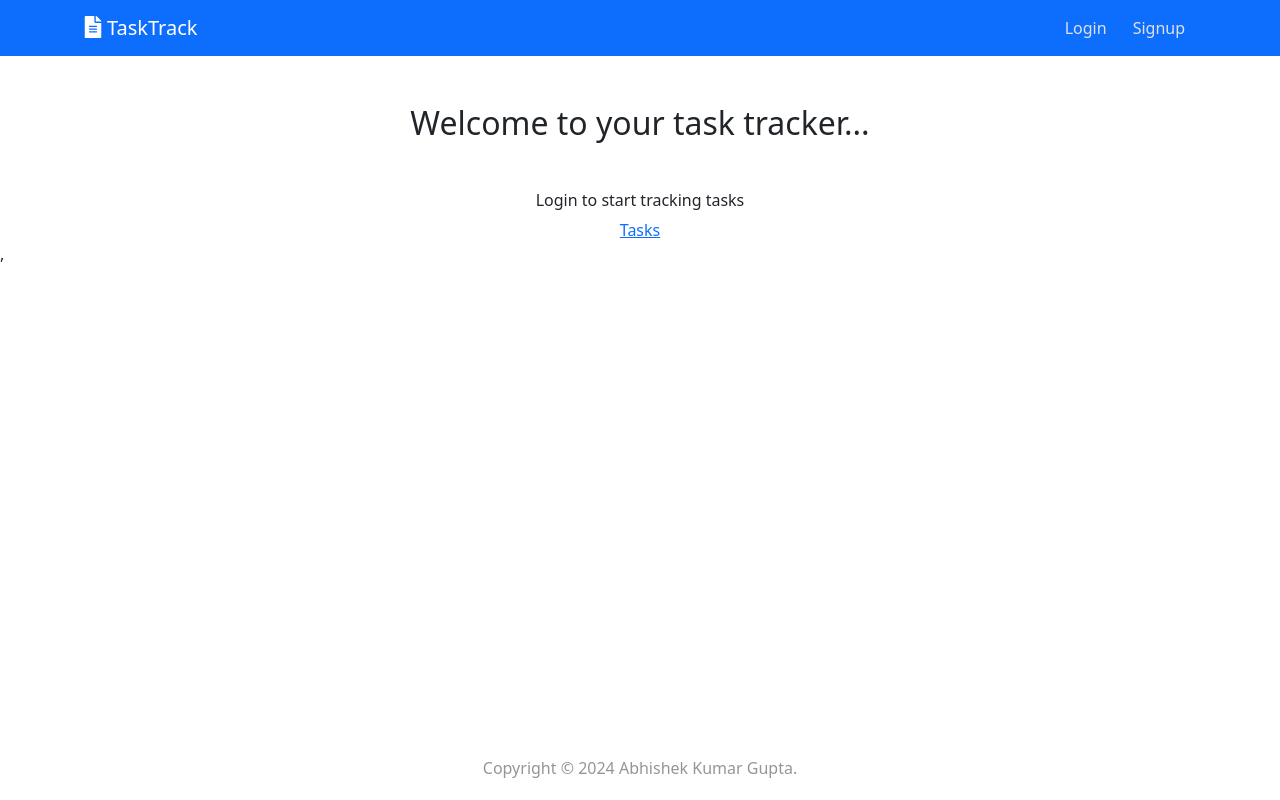
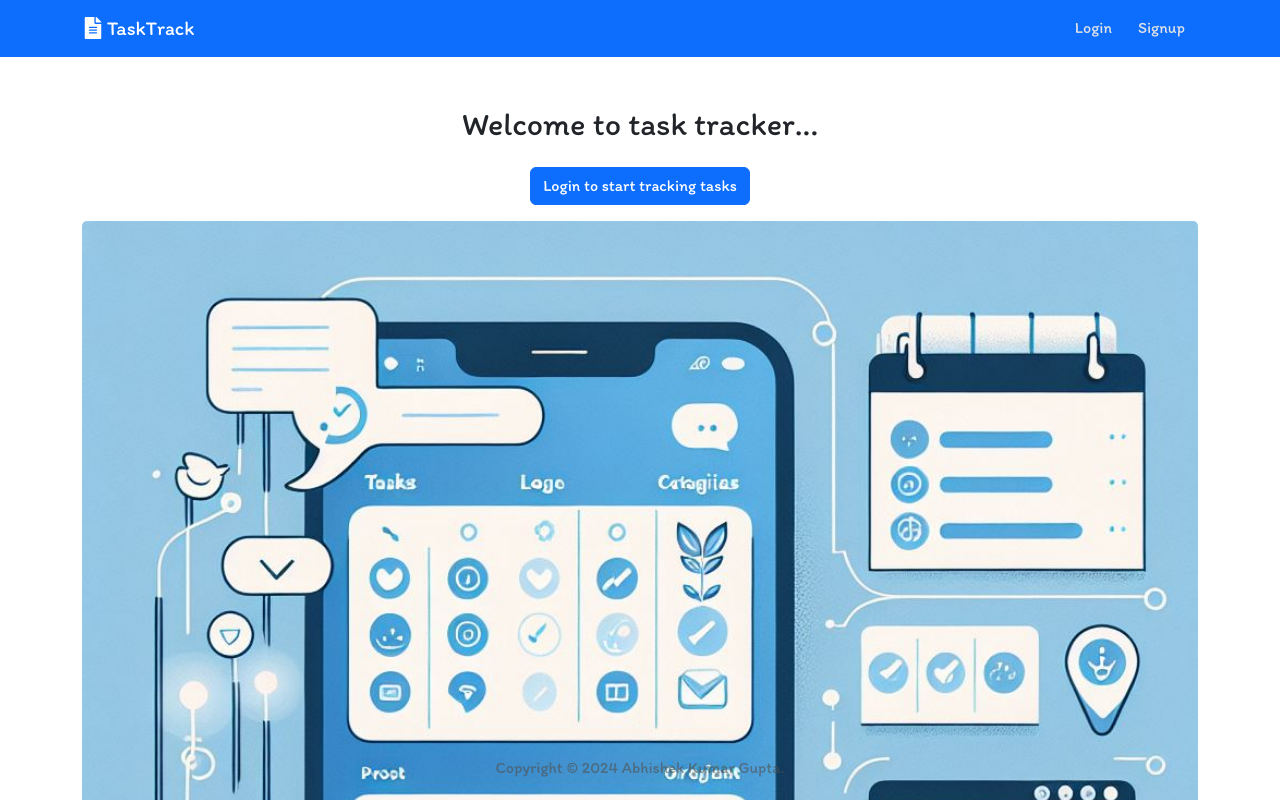
Before and after one commit to abhishekkg-in/tasktrack, a React (Create React App) app in the folder frontend/: page / in a window 1280 px wide. Shown: the top 800 px of the page. Built offline with nearby package versions, Linux system fonts and the light colour scheme; no server answers.

Commit message:
added font, modified home page and implemented search and sort

```diff
--- a/frontend/public/index.html
+++ b/frontend/public/index.html
@@ -17,8 +17,12 @@
       rel="stylesheet"
       href="https://cdnjs.cloudflare.com/ajax/libs/font-awesome/5.15.3/css/all.min.css"
     />
+    <link href="https://fonts.googleapis.com/css2?family=Lobster&display=swap" rel="stylesheet">
     <link href="https://cdn.jsdelivr.net/npm/bootstrap@5.3.3/dist/css/bootstrap.min.css" rel="stylesheet" integrity="sha384-QWTKZyjpPEjISv5WaRU9OFeRpok6YctnYmDr5pNlyT2bRjXh0JMhjY6hW+ALEwIH" crossorigin="anonymous">
     <link rel="apple-touch-icon" href="./taskTrack.jpeg" />
+    <link rel="preconnect" href="https://fonts.googleapis.com">
+    <link rel="preconnect" href="https://fonts.gstatic.com" crossorigin>
+    <link href="https://fonts.googleapis.com/css2?family=Itim&display=swap" rel="stylesheet">
     <link rel="manifest" href="%PUBLIC_URL%/manifest.json" />
     <title>TaskTrack</title>
   </head>
--- a/frontend/src/components/Navbar/Navbar.jsx
+++ b/frontend/src/components/Navbar/Navbar.jsx
@@ -22,7 +22,7 @@ export default function Navbar() {
 
   const getUser = async () => {
     try {
-        const response = await axios.get("http://localhost:5000/login/success", { withCredentials: true });
+        const response = await axios.get("https://tasktrack-backend-gjon.onrender.com/login/success", { withCredentials: true });
         console.log("user Data --->>>", response.data.user);
         setUserdata(response.data.user)
     } catch (error) {
@@ -32,7 +32,7 @@ export default function Navbar() {
 
   // logoout
   const logoutUser = ()=>{
-    window.open("http://localhost:5000/logout","_self")
+    window.open("https://tasktrack-backend-gjon.onrender.com/logout","_self")
   }
 
   useEffect(() => {
--- a/frontend/src/components/Tasks/Tasks.jsx
+++ b/frontend/src/components/Tasks/Tasks.jsx
@@ -10,9 +10,10 @@ import TaskBoard from './TaskBoard'
 
 
 export default function Tasks() {
-  const [tasks, setTasks] = useState([]);
+  // const [tasks, setTasks] = useState([]);
   const [columns, setColumns] = useState({});
   const [searchTerm, setSearchTerm] = useState("")
+  const [myLoader, setMyLoader] = useState(false)
 
   const [showCreateTask, setShowCreateTask] = useState(false)
   const [showTaskdetails, setShowTaskdetails] = useState(false)
@@ -25,7 +26,7 @@ export default function Tasks() {
     (state) => state.auth
   )
 
-  const {isLoading, isError, message } = useSelector(
+  const {tasks, isLoading, isError, message } = useSelector(
     (state) => state.task
   )
 
@@ -45,7 +46,7 @@ export default function Tasks() {
   // useEffect(() => {
   //   const fetchTasks = async () => {
   //     try {
-  //       const response = await axios.get("http://localhost:5000/api/tasks/all"); // Replace with actual API URL
+  //       const response = await axios.get("https://tasktrack-backend-gjon.onrender.com/api/tasks/all"); // Replace with actual API URL
   //       const fetchedTasks = response.data;
 
   //       console.log("data -> ", fetchedTasks);
@@ -69,16 +70,28 @@ export default function Tasks() {
   // }, []);
 
   const handleCreateTask = () => {
+    console.log("create task clicked....");
     const userData = {
       id: user._id,
       title,
       description,
       status: "todo"
     }
+
+    console.log("data for new task... ", userData);
     dispatch(createTask(userData))
-    window.location.reload();
+    setTimeout(() => {
+      window.location.reload();
+    },2000)
+    setData({
+      title: "",
+      description:"",
+    })
     toast.success('Task created Succesful')
     handleClose();
+    // setTimeout(() => {
+    //   window.location.reload();
+    // },1000)
     console.log('Task created', userData);
 
   };
@@ -130,9 +143,11 @@ export default function Tasks() {
     setData((prevData) => ({ ...prevData, [name]: value }))
   }
 
-  // if(isLoading){
+  // if(isLoading || myLoader){
   //   return <Spinner />
   // }
+
+
 
 
   return (
--- a/frontend/src/features/tasks/tasksServices.js
+++ b/frontend/src/features/tasks/tasksServices.js
@@ -5,7 +5,7 @@ const getAllTask = async () => {
     const user = localStorage.getItem('user')
     const id = JSON.parse(user)._id
     const response = await axios.post(`${API_URL}/tasks/user/${id}`)
-    console.log("res in service frontned  ", response.data)
+    console.log("responce of all task for logged user...", response.data)
     // const groupedTasks = response.data.reduce(
     //     (acc, task) => {
     //       const status = task.status.toLowerCase(); // Convert status to lowercase
@@ -18,8 +18,9 @@ const getAllTask = async () => {
 }
 
 const createTask = async (data) => {
+    console.log("got user task data to be created...", data);
     const response = await axios.post(`${API_URL}/tasks/create`, data)
-    console.log("res in service frontned  ", response.data)
+    console.log("got responce after created task", response.data)
     return response.data
 }
 
--- a/frontend/src/index.css
+++ b/frontend/src/index.css
@@ -1,13 +1,10 @@
-body {
+body, * {
   margin: 0;
-  font-family: -apple-system, BlinkMacSystemFont, 'Segoe UI', 'Roboto', 'Oxygen',
+  /* font-family: -apple-system, BlinkMacSystemFont, 'Segoe UI', 'Roboto', 'Oxygen',
     'Ubuntu', 'Cantarell', 'Fira Sans', 'Droid Sans', 'Helvetica Neue',
-    sans-serif;
+    sans-serif; */
+    font-family: "Itim", cursive;
+  /* font-family: 'Roboto', sans-serif; */
   -webkit-font-smoothing: antialiased;
   -moz-osx-font-smoothing: grayscale;
 }
-
-code {
-  font-family: source-code-pro, Menlo, Monaco, Consolas, 'Courier New',
-    monospace;
-}
--- a/frontend/src/pages/Home/Home.jsx
+++ b/frontend/src/pages/Home/Home.jsx
@@ -1,12 +1,55 @@
 import React from 'react'
 import { Link, useNavigate } from 'react-router-dom'
+import { useSelector, useDispatch } from 'react-redux'
+import "./home.css"
 
 export default function Home() {
+  const navigate = useNavigate()
+  const { user } = useSelector(
+    (state) => state.auth
+  )
+
+  const handleNavigate = () => {
+    navigate("/tasks")
+  }
+
+  const navigateLogin = () => {
+    navigate("/login")
+  }
+
   return (
-    <div className='container text-center mt-5'>
-      <h2>Welcome to your task tracker...</h2>
-      <h6 className='mt-5'>Login to start tracking tasks</h6>
-      <Link to="/tasks">Tasks</Link>
+    <div className='container text-center mt-5 home'>
+      <h2>Welcome to task tracker...</h2>
+      {
+        user && (
+          <>
+          <button className='btn btn-primary' onClick={handleNavigate} style={{
+            margin:"1rem 0rem",
+            width:"200px"
+          }}>
+          Go to Tasks
+          </button>
+
+          </>
+        )
+      }
+      {
+        !user && (
+          <>
+          <button className='btn btn-primary' onClick={navigateLogin} style={{
+            margin:"1rem"
+          }}>Login to start tracking tasks</button>
+          </>
+        )
+      }
+      <div className="image">
+      <img src={"./taskTrack.jpeg"} alt="Description of the image" style={{
+         width: '100%',
+         height: '100%',
+         objectFit:"cover",
+         borderRadius:"5px"
+        }} />
+      </div>
     </div>
   )
 }
--- a/frontend/src/pages/Home/home.css
+++ b/frontend/src/pages/Home/home.css
@@ -0,0 +1,3 @@
+.home{
+    background-image: src("./taskTrack.jpeg");
+}
```
Also changed, not shown: frontend/src/components/Tasks/TaskBoard.jsx (+81 -16 lines), 1 other file (tests, documents, lock files or other folders).
